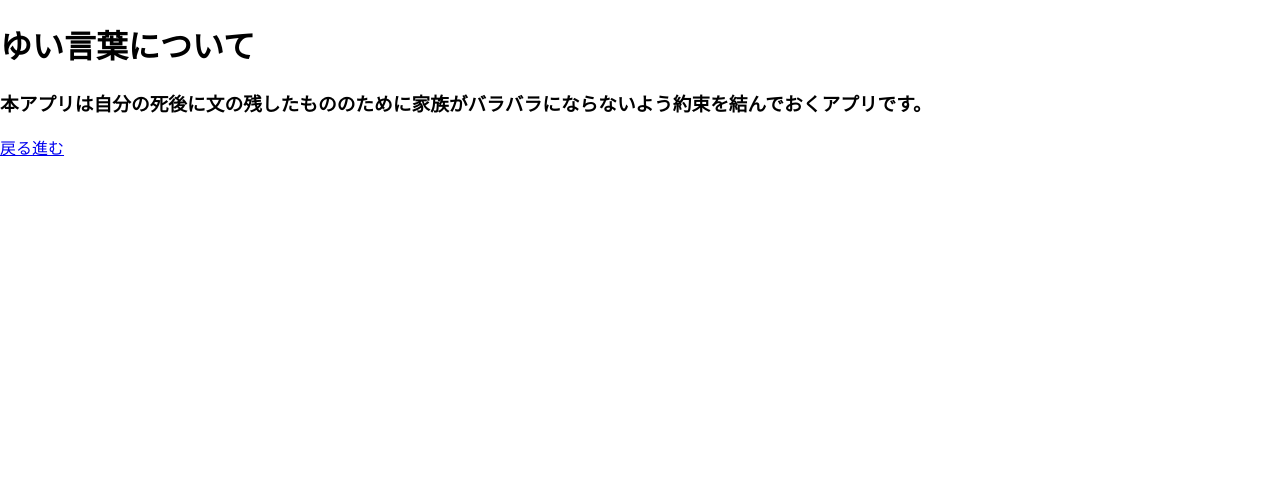
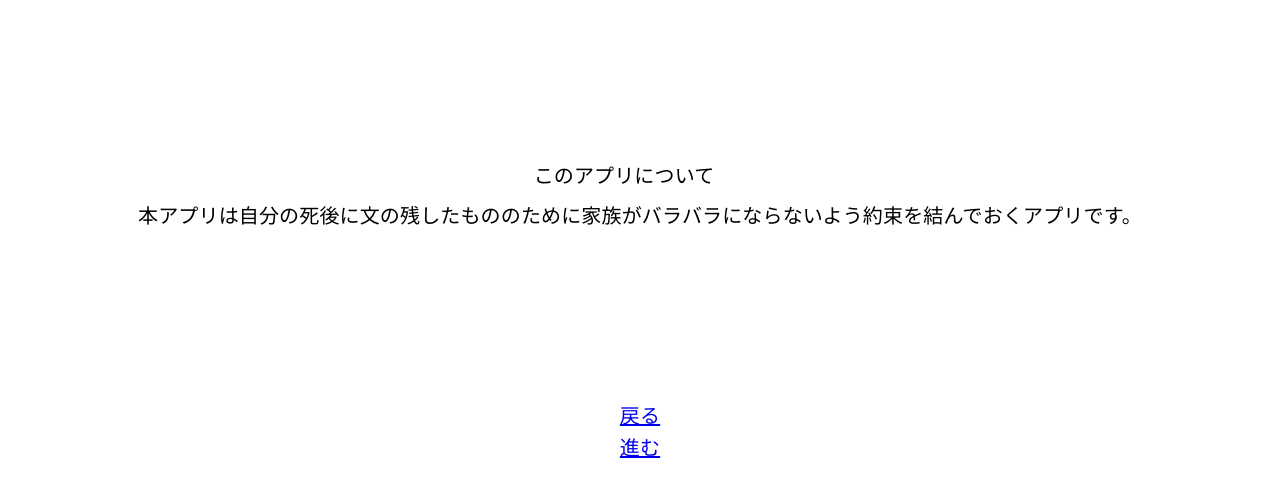
Before and after one commit to TestamentSoar/testament, a React (Create React App) app in the folder frontend/: page /explain in a window 1280 px wide. Shown: the top 496 px of the page. Built offline with nearby package versions, Linux system fonts and the light colour scheme.

Commit message:
Added styling grid to /explain

```diff
--- a/frontend/src/components/WalkThrough/Explain.js
+++ b/frontend/src/components/WalkThrough/Explain.js
@@ -1,20 +1,47 @@
 import React from 'react';
 import {Link} from 'react-router-dom';
+import { makeStyles } from '@material-ui/core/styles';
+import Grid from '@material-ui/core/Grid';
+import Typography from '@material-ui/core/Typography';
+import Box from '@material-ui/core/Box';
+
+const useStyles = makeStyles(theme => ({
+  root: {
+    flexGrow: 1,
+  },
+}));
 
 const Explain = () => {
+  const classes = useStyles();
+
   const explain = {
-    title: 'ゆい言葉について',
+    title: 'このアプリについて',
     content:
       '本アプリは自分の死後に文の残したもののために家族がバラバラにならないよう約束を結んでおくアプリです。',
   };
+
   return (
-    <div>
-      <h1>{explain.title}</h1>
-      <h3>{explain.content}</h3>
-      <Link to="">戻る</Link>
-      <Link to="rules">進む</Link>
+    <div className={classes.root}>
+      <Grid container spacing={1} justify="center" alignItems="center">
+        <Box m={10} />
+        <Grid item xs={11}>
+          <Typography align='center' variant='h6' component='h2'>{explain.title}</Typography>
+        </Grid>
+        <Box m={2} />
+        <Grid item xs={11}>
+          <Typography align='center' variant='h6' component='h2'>{explain.content}</Typography>
+        </Grid>
+        <Box m={10} />
+        <Grid item xs={11}>
+          <Typography align='center' variant='h6' component='h2'>
+            <Link to="">戻る</Link>
+            <br />
+            <Link to="rules">進む</Link>
+          </Typography>
+        </Grid>
+      </Grid>
     </div>
   );
-};
+}
 
 export default Explain;
```
